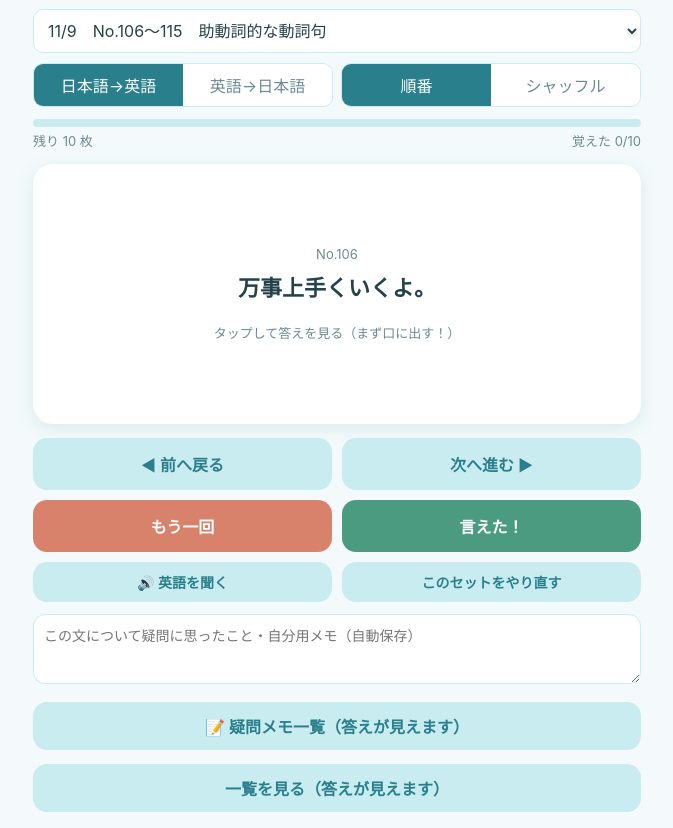
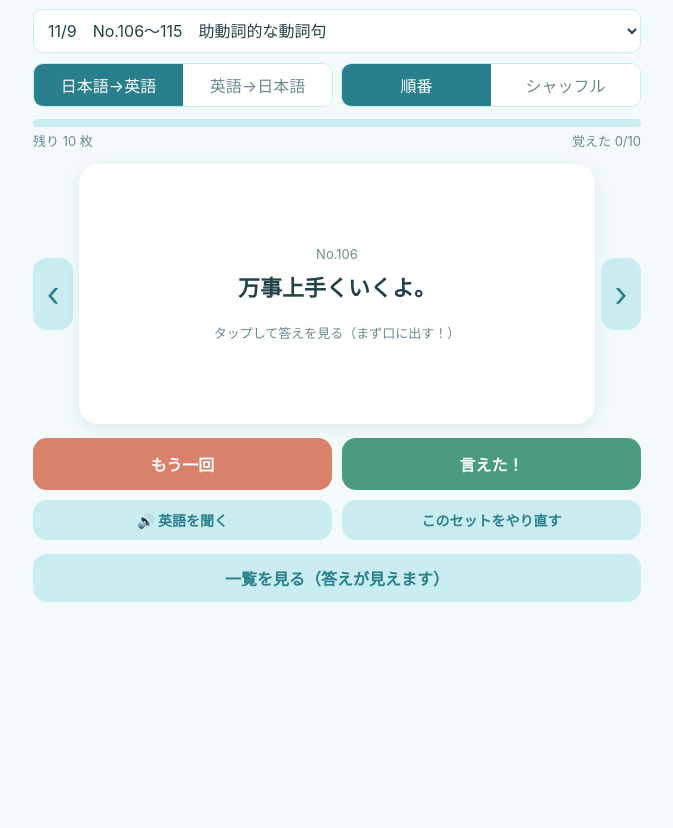
Before and after one commit to meicreativestudio07/quick-response, a plain HTML site: page index.html in a window 1280 px wide. Shown: the part 49-877 px from the top of the page, without its empty margins (303-976 px from the left). After the commit the page ends 800 px from the top, so only its background shows below. Drawn offline with Linux system fonts and the light colour scheme.

Commit message:
Arrows beside card, remove memo UI
Co-Authored-By: Claude Sonnet 5.5 <noreply@anthropic.com>

```diff
--- a/index.html
+++ b/index.html
@@ -39,9 +39,10 @@ select{width:100%;padding:10px;border-radius:10px;border:1px solid var(--soft);b
 .list{padding:0}
 .note{background:#fff8e6;border-left:4px solid #e8b84a;border-radius:10px;padding:10px 12px;margin-top:16px;text-align:left;font-size:14px;line-height:1.6;font-weight:400}
 .note b{display:block;margin-bottom:4px}
-.mine{width:100%;margin-top:12px;min-height:70px;border:1px solid var(--soft);border-radius:12px;padding:10px;font:inherit;font-size:14px;color:var(--ink)}
-.notes-list li{display:block}
-.notes-list li small{display:block;margin-top:4px;line-height:1.6}
+.stage{display:flex;align-items:center;gap:6px;margin:14px 0}
+.stage .card{flex:1;margin:0;min-width:0}
+.arrow{flex:none;width:40px;height:72px;border:0;border-radius:14px;background:var(--soft);color:var(--main);font-size:34px;line-height:1;cursor:pointer}
+.arrow:active{background:var(--main);color:#fff}
 </style>
 </head>
 <body>
@@ -54,13 +55,9 @@ select{width:100%;padding:10px;border-radius:10px;border:1px solid var(--soft);b
   </div>
   <div class="prog"><i id="bar"></i></div>
   <div class="meta"><span id="pos"></span><span id="known"></span></div>
-  <div class="card" id="card"></div>
-  <div class="btns" style="margin-bottom:10px"><button class="ghost" id="prev">◀ 前へ戻る</button><button class="ghost" id="next">次へ進む ▶</button></div>
+  <div class="stage"><button class="arrow" id="prev" aria-label="前へ戻る">‹</button><div class="card" id="card"></div><button class="arrow" id="next" aria-label="次へ進む">›</button></div>
   <div class="btns"><button class="ng" id="ng">もう一回</button><button class="ok" id="ok">言えた！</button></div>
   <div class="btns small"><button class="ghost" id="say">🔊 英語を聞く</button><button class="ghost" id="reset">このセットをやり直す</button></div>
-  <textarea id="mine" class="mine" placeholder="この文について疑問に思ったこと・自分用メモ（自動保存）"></textarea>
-  <button class="ghost" id="togNotes" style="width:100%;margin-top:14px;padding:12px;border:0;border-radius:14px;font-weight:600;cursor:pointer"></button>
-  <ul class="list notes-list" id="notes"></ul>
   <button class="ghost" id="togList" style="width:100%;margin-top:14px;padding:12px;border:0;border-radius:14px;font-weight:600;cursor:pointer"></button>
   <ul class="list" id="list"></ul>
 </div>
@@ -69,7 +66,7 @@ select{width:100%;padding:10px;border-radius:10px;border:1px solid var(--soft);b
 <script>
 (()=>{
 const $=id=>document.getElementById(id), SETS=window.QR_SETS, KEY='quickresp.v1';
-let S={set:SETS.length-1,dir:'ja',ord:'seq',known:{},showList:false,showNotes:false,mine:{}};
+let S={set:SETS.length-1,dir:'ja',ord:'seq',known:{},showList:false};
 try{Object.assign(S,JSON.parse(localStorage.getItem(KEY)||'{}'))}catch(e){}
 const save=()=>{try{localStorage.setItem(KEY,JSON.stringify(S))}catch(e){}};
 let queue=[],idx=0,flipped=false,hist=[];
@@ -91,12 +88,7 @@ function render(){
   $('list').innerHTML=items.map(it=>`<li class="${ks.includes(it[0])?'k':''}"><b>${it[0]}</b><span>${it[1]}<br><small style="color:var(--sub)">${it[2]}${it[3]?'　※'+it[3]:''}</small></span></li>`).join('');
   $('list').style.display=S.showList?'':'none';
   $('togList').textContent=S.showList?'一覧を隠す':'一覧を見る（答えが見えます）';
-  $('notes').style.display=S.showNotes?'':'none';
-  $('togNotes').textContent=S.showNotes?'疑問メモを隠す':'📝 疑問メモ一覧（答えが見えます）';
   const N=window.QR_NOTES||{},esc=t=>String(t).replace(/[&<>]/g,m=>({'&':'&amp;','<':'&lt;','>':'&gt;'}[m]));
-  const all=[];Object.keys(N).sort((a,b)=>a-b).forEach(k=>N[k].forEach(n=>all.push(`<li><b>No.${k}</b><span>${esc(n.q)}<small>${esc(n.a)}</small></span></li>`)));
-  Object.keys(S.mine).sort((a,b)=>a-b).forEach(k=>{if(S.mine[k].trim())all.push(`<li><b>No.${k}</b><span>自分のメモ<small>${esc(S.mine[k])}</small></span></li>`)});
-  $('notes').innerHTML=all.join('')||'<li>まだメモはありません</li>';
   const c=$('card');
   if(!queue.length){
     c.innerHTML='<div class="done"><div style="font-size:42px">🎉</div><div class="txt">全部言えた！</div><div class="tap">「やり直す」でもう一周できます</div></div>';
@@ -108,8 +100,6 @@ function render(){
   const fcls=S.dir==='ja'?'ja':'',bcls=S.dir==='ja'?'':'ja';
   c.innerHTML=`<div class="no">No.${it[0]}</div><div class="txt ${fcls}">${front}</div>`+
     (flipped?`<div class="ans ${bcls}">${back}</div>`:'<div class="tap">タップして答えを見る（まず口に出す！）</div>')+(flipped&&it[3]?`<div class="tap">※${it[3]}</div>`:'')+(flipped?(N[it[0]]||[]).map(n=>`<div class="note"><b>💡 ${esc(n.q)}</b>${esc(n.a)}</div>`).join(''):'');
-  if(document.activeElement!==$('mine'))$('mine').value=S.mine[it[0]]||'';
-  $('mine').dataset.no=it[0];
 }
 function say(){
   const it=queue[idx%queue.length];if(!it||!window.speechSynthesis)return;
@@ -133,15 +123,12 @@ function back(){
 }
 $('ng').onclick=skip;$('next').onclick=skip;$('prev').onclick=back;
 $('say').onclick=say;
-$('togNotes').onclick=()=>{S.showNotes=!S.showNotes;save();render()};
-$('mine').oninput=e=>{const k=e.target.dataset.no;if(!k)return;S.mine[k]=e.target.value;save()};
 $('togList').onclick=()=>{S.showList=!S.showList;save();render()};
 $('reset').onclick=()=>{S.known[S.set]=[];save();build()};
 $('set').onchange=e=>{S.set=+e.target.value;save();build()};
 $('dir').onclick=e=>{if(e.target.dataset.d){S.dir=e.target.dataset.d;save();flipped=false;render()}};
 $('ord').onclick=e=>{if(e.target.dataset.o){S.ord=e.target.dataset.o;save();build()}};
 document.addEventListener('keydown',e=>{
-  if(e.target.tagName==='TEXTAREA')return;
   if(e.code==='Space'){e.preventDefault();$('card').click()}
   else if(e.code==='ArrowRight')$('ok').click();else if(e.code==='ArrowLeft')$('ng').click();else if(e.code==='ArrowUp')back();
 });
```
